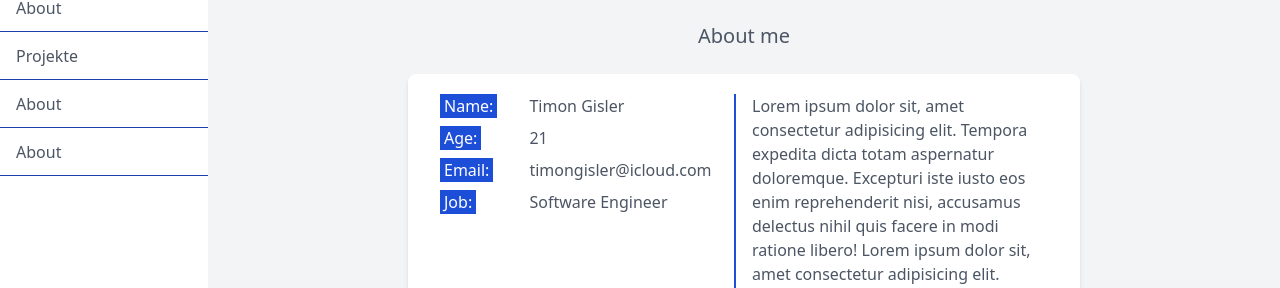
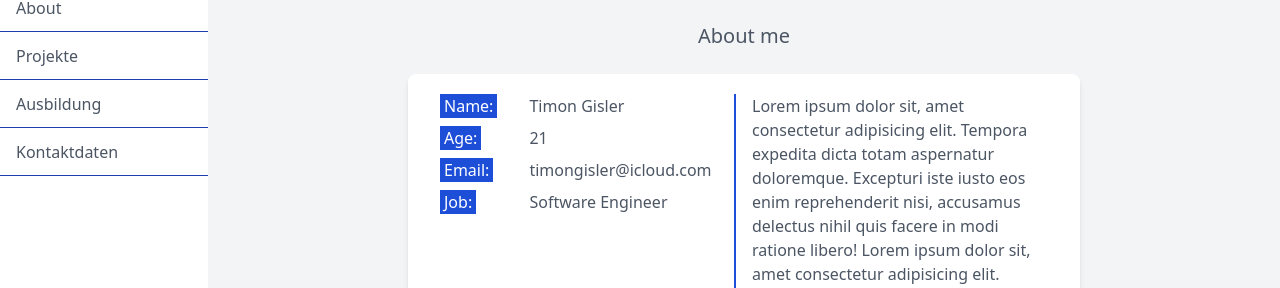
Before and after one commit to TimonGisler/personal-portfolio-jekyll, a Jekyll site: the page built from index.html, in a window 1280 px wide. Shown: the part 178-466 px from the top of the page. Built offline with Jekyll 4.4.1, drawn with Linux system fonts in a browser that asks for light colours.

Commit message:
added links to navbar

```diff
--- a/_data/navbarLinks.yml
+++ b/_data/navbarLinks.yml
@@ -1,11 +1,11 @@
 - name: About
-  link: "#"
+  link:
 
 - name: Projekte
-  link: "#"
+  link: Projekte
 
-- name: About
-  link: "#"
+- name: Ausbildung
+  link: Ausbildung
 
-- name: About
-  link: "#"
+- name: Kontaktdaten
+  link: Kontaktdaten
--- a/_includes/navbar.html
+++ b/_includes/navbar.html
@@ -21,7 +21,7 @@
         {% for navbarLink in site.data.navbarLinks %}
         <li
             class="hover:bg-blue-100 cursor-pointer h-12 flex items-center pl-4 hover:border-l-4 hover:border-blue-800 border-b border-blue-800">
-            <a href={{navbarLink.link}}>{{navbarLink.name}}</a>
+            <a class="h-full w-full flex items-center" href= {{ '#' | append: navbarLink.link | replace: ' ', '-'}}>{{navbarLink.name}}</a>
         </li>
         {% endfor %}
     </ol>
--- a/_includes/sectionTitle.html
+++ b/_includes/sectionTitle.html
@@ -1 +1 @@
-<h1 class="bg-blue-700 text-white w-4/5 text-xl text-center p-2 rounded-md"> {{ include.title }} </h1>
+<h1 id={{include.title | replace: ' ', '-'}} class="bg-blue-700 text-white w-4/5 text-xl text-center p-2 rounded-md"> {{ include.title }} </h1>
--- a/assets/css/styles.css
+++ b/assets/css/styles.css
@@ -607,18 +607,6 @@
   aspect-ratio: 16 / 9;
 }
 
-.h-screen {
-  height: 100vh;
-}
-
-.h-10 {
-  height: 2.5rem;
-}
-
-.h-12 {
-  height: 3rem;
-}
-
 .h-36 {
   height: 9rem;
 }
@@ -629,20 +617,24 @@
   height: fit-content;
 }
 
+.h-12 {
+  height: 3rem;
+}
+
+.h-screen {
+  height: 100vh;
+}
+
+.h-10 {
+  height: 2.5rem;
+}
+
+.h-full {
+  height: 100%;
+}
+
 .min-h-screen {
   min-height: 100vh;
-}
-
-.w-0 {
-  width: 0px;
-}
-
-.w-52 {
-  width: 13rem;
-}
-
-.w-10 {
-  width: 2.5rem;
 }
 
 .w-80 {
@@ -667,8 +659,20 @@
   width: fit-content;
 }
 
+.w-0 {
+  width: 0px;
+}
+
 .w-12 {
   width: 3rem;
+}
+
+.w-52 {
+  width: 13rem;
+}
+
+.w-10 {
+  width: 2.5rem;
 }
 
 .min-w-fit {
@@ -719,20 +723,20 @@
   justify-content: center;
 }
 
-.gap-12 {
-  gap: 3rem;
+.gap-2 {
+  gap: 0.5rem;
+}
+
+.gap-6 {
+  gap: 1.5rem;
 }
 
 .gap-4 {
   gap: 1rem;
 }
 
-.gap-2 {
-  gap: 0.5rem;
-}
-
-.gap-6 {
-  gap: 1.5rem;
+.gap-12 {
+  gap: 3rem;
 }
 
 .gap-8 {
@@ -760,6 +764,10 @@
   margin-bottom: calc(3rem * var(--tw-space-y-reverse));
 }
 
+.self-center {
+  align-self: center;
+}
+
 .truncate {
   overflow: hidden;
   text-overflow: ellipsis;
@@ -782,14 +790,14 @@
   border-radius: 9999px;
 }
 
+.rounded-t-2xl {
+  border-top-left-radius: 1rem;
+  border-top-right-radius: 1rem;
+}
+
 .rounded-r-md {
   border-top-right-radius: 0.375rem;
   border-bottom-right-radius: 0.375rem;
-}
-
-.rounded-t-2xl {
-  border-top-left-radius: 1rem;
-  border-top-right-radius: 1rem;
 }
 
 .border-b-2 {
@@ -810,11 +818,6 @@
   border-color: rgb(30 64 175 / var(--tw-border-opacity));
 }
 
-.bg-gray-100 {
-  --tw-bg-opacity: 1;
-  background-color: rgb(243 244 246 / var(--tw-bg-opacity));
-}
-
 .bg-white {
   --tw-bg-opacity: 1;
   background-color: rgb(255 255 255 / var(--tw-bg-opacity));
@@ -830,6 +833,11 @@
   background-color: rgb(37 99 235 / var(--tw-bg-opacity));
 }
 
+.bg-gray-100 {
+  --tw-bg-opacity: 1;
+  background-color: rgb(243 244 246 / var(--tw-bg-opacity));
+}
+
 .object-cover {
   -o-object-fit: cover;
      object-fit: cover;
@@ -840,26 +848,16 @@
      object-position: center;
 }
 
+.p-6 {
+  padding: 1.5rem;
+}
+
 .p-2 {
   padding: 0.5rem;
 }
 
 .p-9 {
   padding: 2.25rem;
-}
-
-.p-6 {
-  padding: 1.5rem;
-}
-
-.py-8 {
-  padding-top: 2rem;
-  padding-bottom: 2rem;
-}
-
-.px-6 {
-  padding-left: 1.5rem;
-  padding-right: 1.5rem;
 }
 
 .px-3 {
@@ -877,13 +875,19 @@
   padding-right: 0.25rem;
 }
 
+.py-8 {
+  padding-top: 2rem;
+  padding-bottom: 2rem;
+}
+
+.px-6 {
+  padding-left: 1.5rem;
+  padding-right: 1.5rem;
+}
+
 .px-4 {
   padding-left: 1rem;
   padding-right: 1rem;
-}
-
-.pl-4 {
-  padding-left: 1rem;
 }
 
 .pt-0 {
@@ -902,18 +906,12 @@
   padding-bottom: 1rem;
 }
 
+.pl-4 {
+  padding-left: 1rem;
+}
+
 .text-center {
   text-align: center;
-}
-
-.text-3xl {
-  font-size: 1.875rem;
-  line-height: 2.25rem;
-}
-
-.text-xs {
-  font-size: 0.75rem;
-  line-height: 1rem;
 }
 
 .text-2xl {
@@ -924,6 +922,16 @@
 .text-xl {
   font-size: 1.25rem;
   line-height: 1.75rem;
+}
+
+.text-xs {
+  font-size: 0.75rem;
+  line-height: 1rem;
+}
+
+.text-3xl {
+  font-size: 1.875rem;
+  line-height: 2.25rem;
 }
 
 .font-medium {
@@ -942,6 +950,11 @@
   letter-spacing: 0.025em;
 }
 
+.text-white {
+  --tw-text-opacity: 1;
+  color: rgb(255 255 255 / var(--tw-text-opacity));
+}
+
 .text-gray-400 {
   --tw-text-opacity: 1;
   color: rgb(156 163 175 / var(--tw-text-opacity));
@@ -950,11 +963,6 @@
 .text-blue-700 {
   --tw-text-opacity: 1;
   color: rgb(29 78 216 / var(--tw-text-opacity));
-}
-
-.text-white {
-  --tw-text-opacity: 1;
-  color: rgb(255 255 255 / var(--tw-text-opacity));
 }
 
 .shadow-xl {
```
Also changed, not shown: 1 other file.
